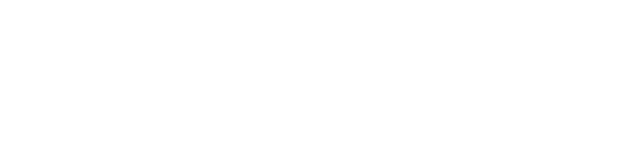
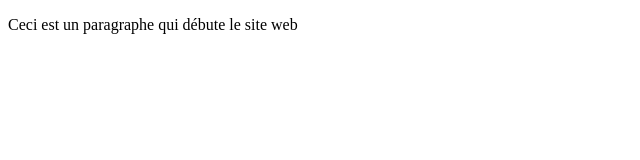
Before and after one commit to Runepale/projet1, a plain HTML site: page index.html in a window 1280 px wide. Shown: the whole page, without its empty margins (0-640 px from the left). Drawn offline with Linux system fonts and the light colour scheme.

Commit message:
ajout d'un paragraphe

```diff
--- a/index.html
+++ b/index.html
@@ -8,6 +8,9 @@
 </head>
 <body>
 
+<section>
+    <p>Ceci est un paragraphe qui débute le site web</p>
+</section>
 
 </body>
 </html>
```
